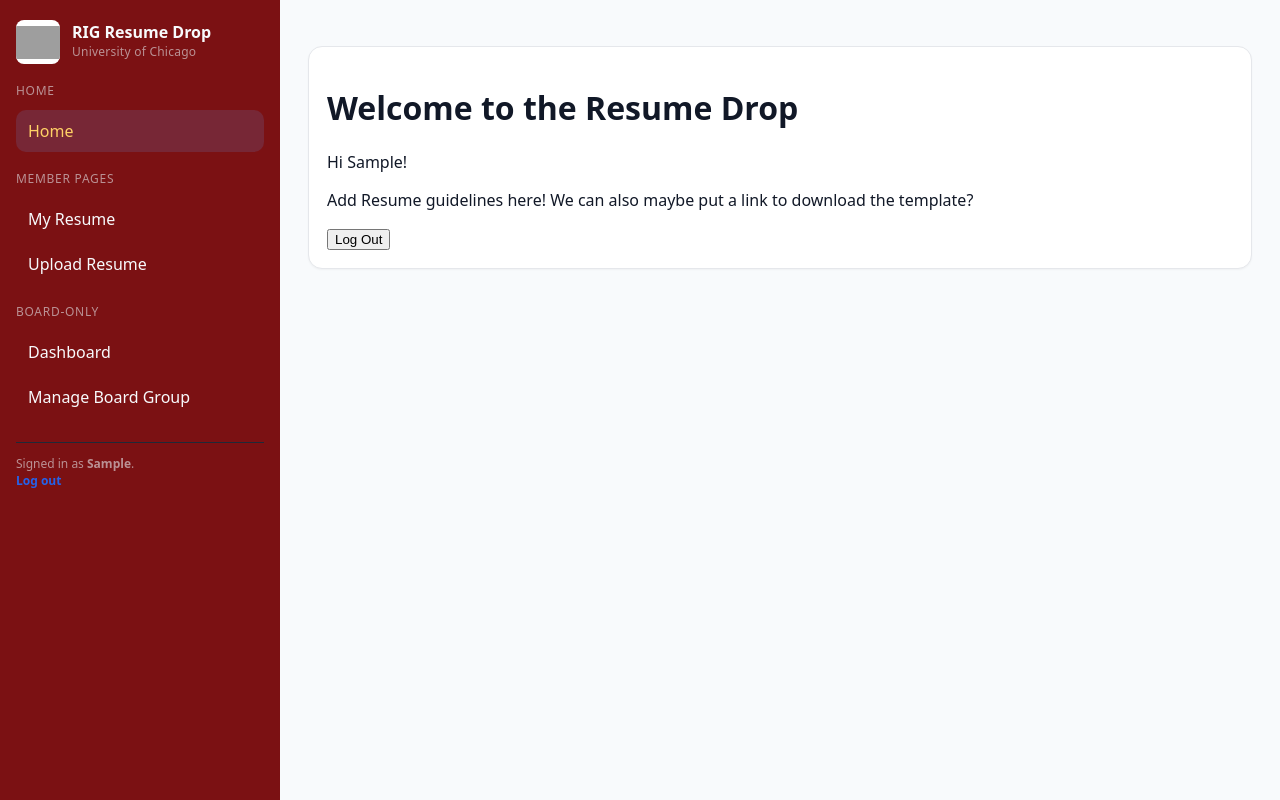
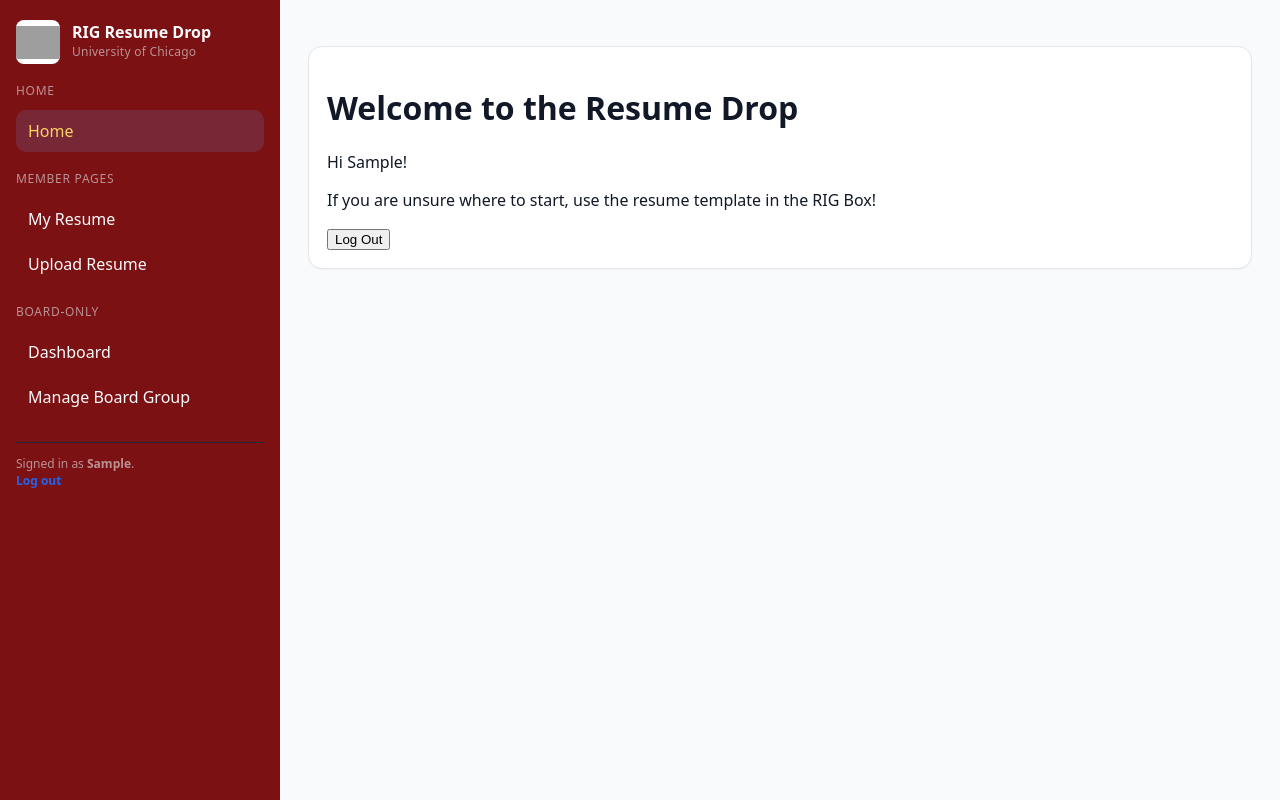
Before and after one commit to annie-rey/finance-club-resume-drop, a Django app: page / in a window 1280 px wide. Run offline with Django 5.2, Linux system fonts and the light colour scheme; the visitor is signed in with stand-in values (Sample User, id 1); grey boxes are pictures that could not be loaded.

Commit message:
update home text

```diff
--- a/app/templates/app/index.html
+++ b/app/templates/app/index.html
@@ -9,7 +9,7 @@
     <p>Hi {{ user.first_name|default:user.get_username }}!</p>
 
     <p>
-      Add Resume guidelines here! We can also maybe put a link to download the template?
+      If you are unsure where to start, use the resume template in the RIG Box!
     </p>
 
     <form method="post" action="{% url 'logout' %}" style="display:inline;">
```
